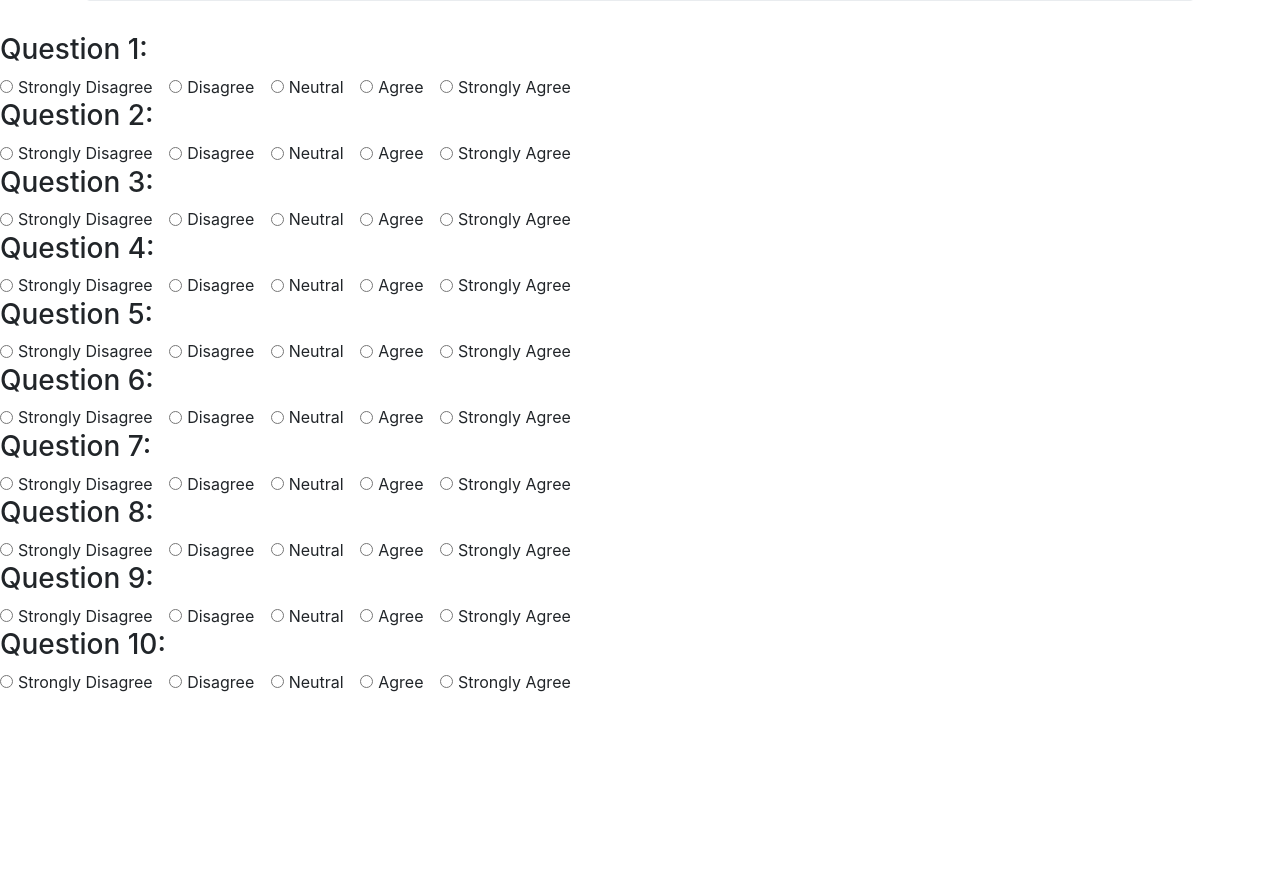
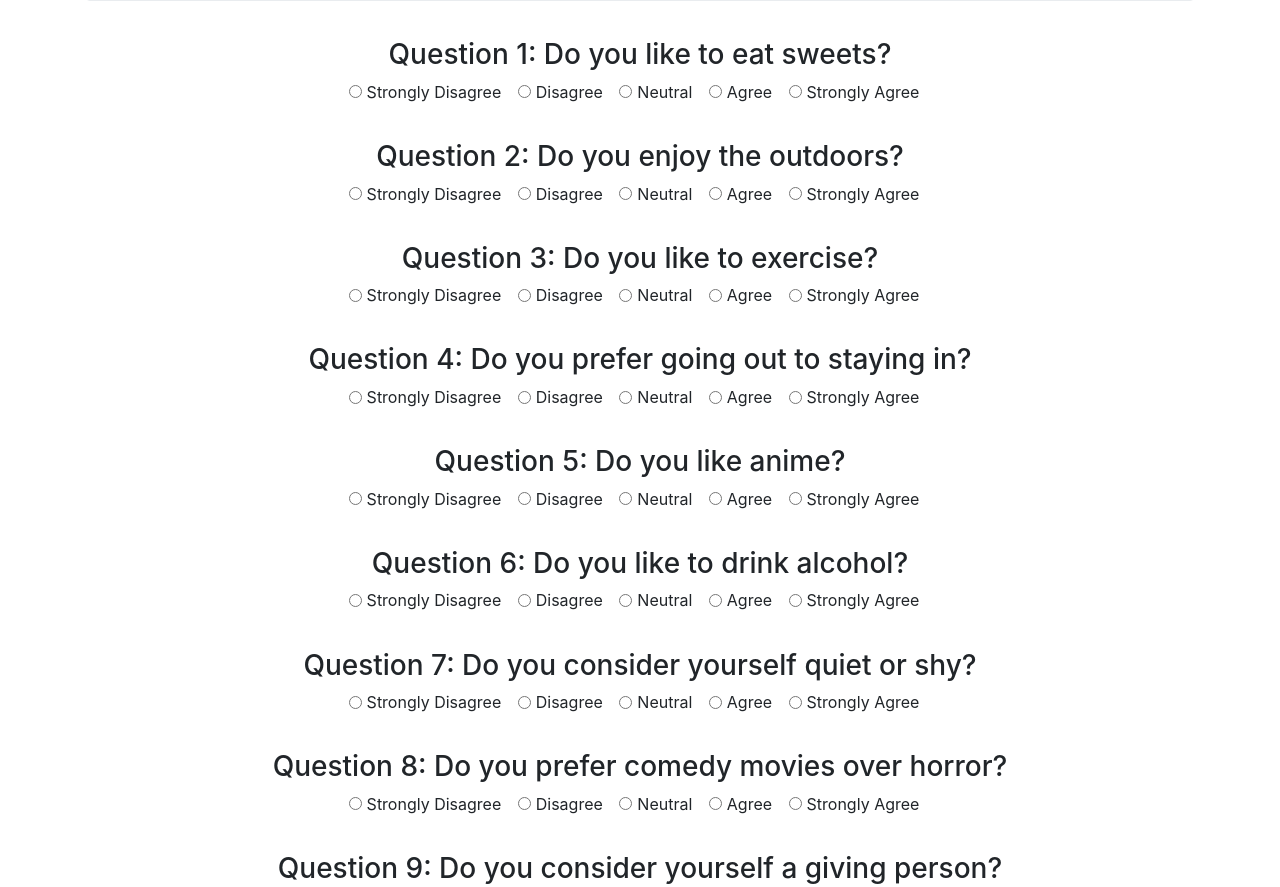
Before and after one commit to race-briggs/FriendFinder, a website: page public/pages/survey.html in a window 1280 px wide. Shown: the part 229-1116 px from the top of the page. Before the commit the page ends 923 px from the top, so only its background shows below. Drawn offline with nearby package versions, Linux system fonts and the light colour scheme.

Commit message:
added questions and basic styles

```diff
--- a/public/pages/survey.html
+++ b/public/pages/survey.html
@@ -19,6 +19,7 @@
     crossorigin="anonymous"></script>
   <script src="https://code.jquery.com/jquery-3.4.1.js" integrity="sha256-WpOohJOqMqqyKL9FccASB9O0KwACQJpFTUBLTYOVvVU="
     crossorigin="anonymous"></script>
+  <link rel="stylesheet" href="/style.css">
 </head>
 
 <body>
@@ -29,8 +30,8 @@
     </div>
   </div>
   <form class="survey-form">
-    <div class="question1">
-      <h3>Question 1: </h3>
+    <div class="question1 question">
+      <h3>Question 1: Do you like to eat sweets?</h3>
       <div class="form-check form-check-inline">
         <input class="form-check-input" type="radio" name="q1" value="1">
         <label class="form-check-label">Strongly Disagree</label>
@@ -52,8 +53,8 @@
         <label class="form-check-label">Strongly Agree</label>
       </div>
     </div>
-    <div class="question2">
-      <h3>Question 2: </h3>
+    <div class="question2 question">
+      <h3>Question 2: Do you enjoy the outdoors?</h3>
       <div class="form-check form-check-inline">
         <input class="form-check-input" type="radio" name="q2" value="1">
         <label class="form-check-label">Strongly Disagree</label>
@@ -75,8 +76,8 @@
         <label class="form-check-label">Strongly Agree</label>
       </div>
     </div>
-    <div class="question3">
-      <h3>Question 3: </h3>
+    <div class="question3 question">
+      <h3>Question 3: Do you like to exercise?</h3>
       <div class="form-check form-check-inline">
         <input class="form-check-input" type="radio" name="q3" value="1">
         <label class="form-check-label">Strongly Disagree</label>
@@ -98,8 +99,8 @@
         <label class="form-check-label">Strongly Agree</label>
       </div>
     </div>
-    <div class="question4">
-      <h3>Question 4: </h3>
+    <div class="question4 question">
+      <h3>Question 4: Do you prefer going out to staying in?</h3>
       <div class="form-check form-check-inline">
         <input class="form-check-input" type="radio" name="q4" value="1">
         <label class="form-check-label">Strongly Disagree</label>
@@ -121,8 +122,8 @@
         <label class="form-check-label">Strongly Agree</label>
       </div>
     </div>
-    <div class="question5">
-      <h3>Question 5: </h3>
+    <div class="question5 question">
+      <h3>Question 5: Do you like anime?</h3>
       <div class="form-check form-check-inline">
         <input class="form-check-input" type="radio" name="q5" value="1">
         <label class="form-check-label">Strongly Disagree</label>
@@ -144,8 +145,8 @@
         <label class="form-check-label">Strongly Agree</label>
       </div>
     </div>
-    <div class="question6">
-      <h3>Question 6: </h3>
+    <div class="question6 question">
+      <h3>Question 6: Do you like to drink alcohol?</h3>
       <div class="form-check form-check-inline">
         <input class="form-check-input" type="radio" name="q6" value="1">
         <label class="form-check-label">Strongly Disagree</label>
@@ -167,8 +168,8 @@
         <label class="form-check-label">Strongly Agree</label>
       </div>
     </div>
-    <div class="question7">
-      <h3>Question 7: </h3>
+    <div class="question7 question">
+      <h3>Question 7: Do you consider yourself quiet or shy?</h3>
       <div class="form-check form-check-inline">
         <input class="form-check-input" type="radio" name="q7" value="1">
         <label class="form-check-label">Strongly Disagree</label>
@@ -190,8 +191,8 @@
         <label class="form-check-label">Strongly Agree</label>
       </div>
     </div>
-    <div class="question8">
-      <h3>Question 8: </h3>
+    <div class="question8 question">
+      <h3>Question 8: Do you prefer comedy movies over horror?</h3>
       <div class="form-check form-check-inline">
         <input class="form-check-input" type="radio" name="q8" value="1">
         <label class="form-check-label">Strongly Disagree</label>
@@ -213,8 +214,8 @@
         <label class="form-check-label">Strongly Agree</label>
       </div>
     </div>
-    <div class="question9">
-      <h3>Question 9: </h3>
+    <div class="question9 question">
+      <h3>Question 9: Do you consider yourself a giving person?</h3>
       <div class="form-check form-check-inline">
         <input class="form-check-input" type="radio" name="q9" value="1">
         <label class="form-check-label">Strongly Disagree</label>
@@ -236,8 +237,8 @@
         <label class="form-check-label">Strongly Agree</label>
       </div>
     </div>
-    <div class="question10">
-      <h3>Question 10: </h3>
+    <div class="question10 question">
+      <h3>Question 10: Are you busy on the weekends?</h3>
       <div class="form-check form-check-inline">
         <input class="form-check-input" type="radio" name="q10" value="1">
         <label class="form-check-label">Strongly Disagree</label>
@@ -259,6 +260,7 @@
         <label class="form-check-label">Strongly Agree</label>
       </div>
     </div>
+    <button type="submit" class="btn btn-lg btn-primary" id="submit-btn">Submit</button>
   </form>
 </body>
 
--- a/public/style.css
+++ b/public/style.css
@@ -0,0 +1,17 @@
+form {
+  text-align: center;
+  margin: 0 auto;
+}
+
+.question {
+  padding: 5px;
+  margin-bottom: 2%;
+}
+
+#submit-btn {
+  margin: 2% 0;
+}
+
+.container {
+  text-align: center;
+}
```
Also changed, not shown: public/pages/index.html (+2 -15 lines), server.js (+6 -5 lines).
